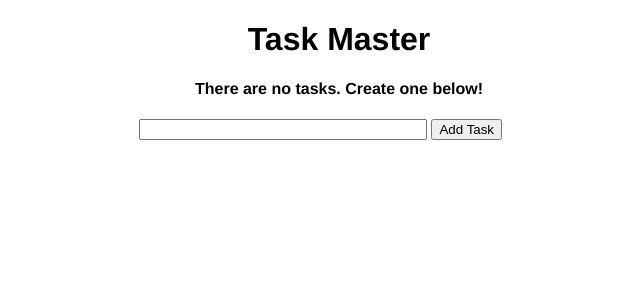
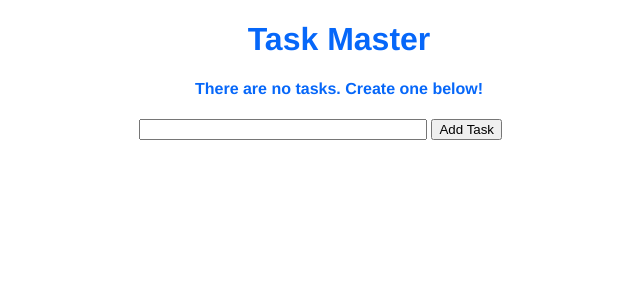
Before and after one commit to dvelaren/flasksqlalchtutorial, a Flask app: page / in a window 1280 px wide. Shown: the top 300 px of the page, without its empty margins (301-941 px from the left). Run offline with Flask 2, Linux system fonts and the light colour scheme; data that the repository does not hold is empty.

Commit message:
Changed text color to blue

```diff
--- a/static/css/main.css
+++ b/static/css/main.css
@@ -1,6 +1,7 @@
 body, html {
     margin: 0;
     font-family: 'Helvetica';
+    color: #0667f9;
 }
 
 .content {
```
